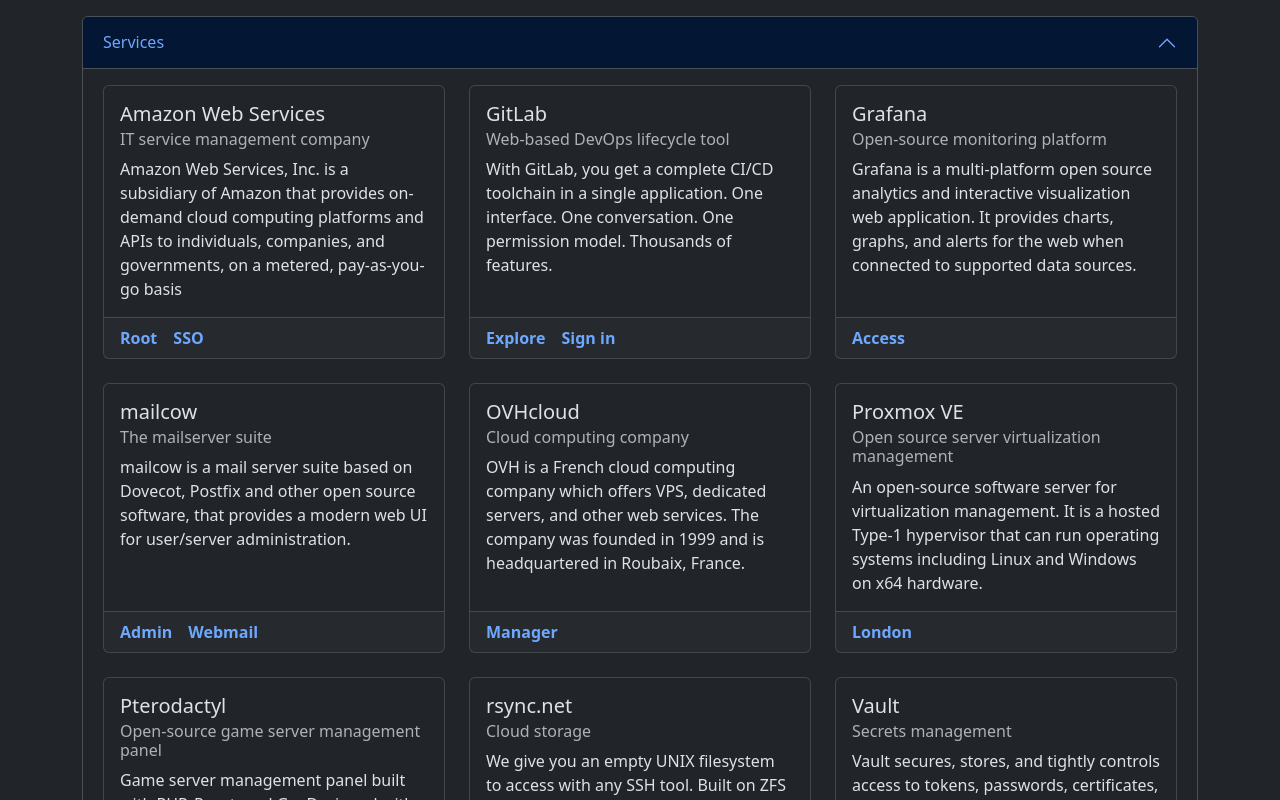
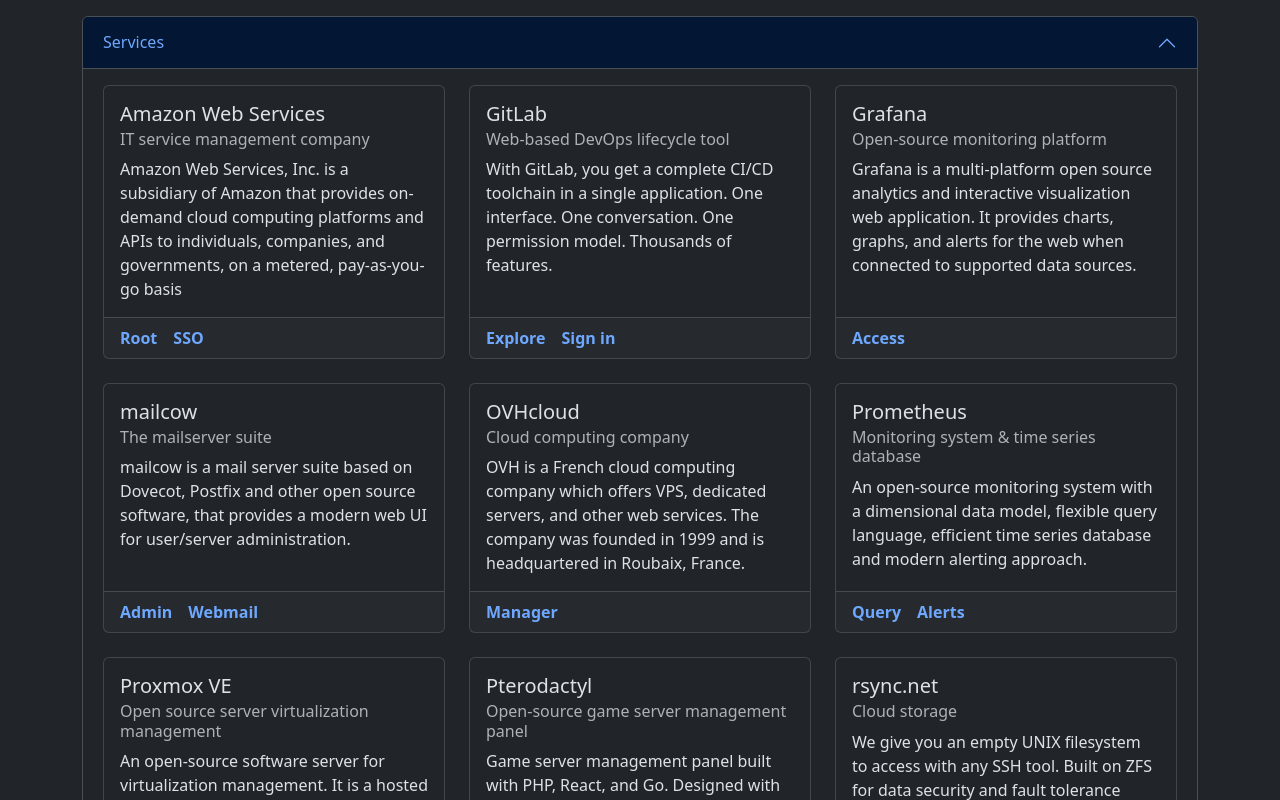
Before and after one commit to dwilson5817/server-portal, a Vue app: page / in a window 1280 px wide. Shown: the top 800 px of the page. Built offline with nearby package versions, Linux system fonts and the light colour scheme.

Commit message:
feat(services): add Prometheus details to services list
Add Prometheus as a new service for monitoring and alerting, including
its description and relevant links.

```diff
--- a/src/constants.ts
+++ b/src/constants.ts
@@ -83,6 +83,15 @@
             { text: "Account", url: "https://rsync.net/am" },
         ],
     },
+    {
+        title: "Prometheus",
+        subtitle: "Monitoring system & time series database",
+        description: "An open-source monitoring system with a dimensional data model, flexible query language, efficient time series database and modern alerting approach.",
+        links: [
+            { text: "Query", url: "https://prometheus.dylanw.net/query" },
+            { text: "Alerts", url: "https://prometheus.dylanw.net/alerts" },
+        ],
+    },
 ]
 
 export const PROJECTS: Project[] = [
```
